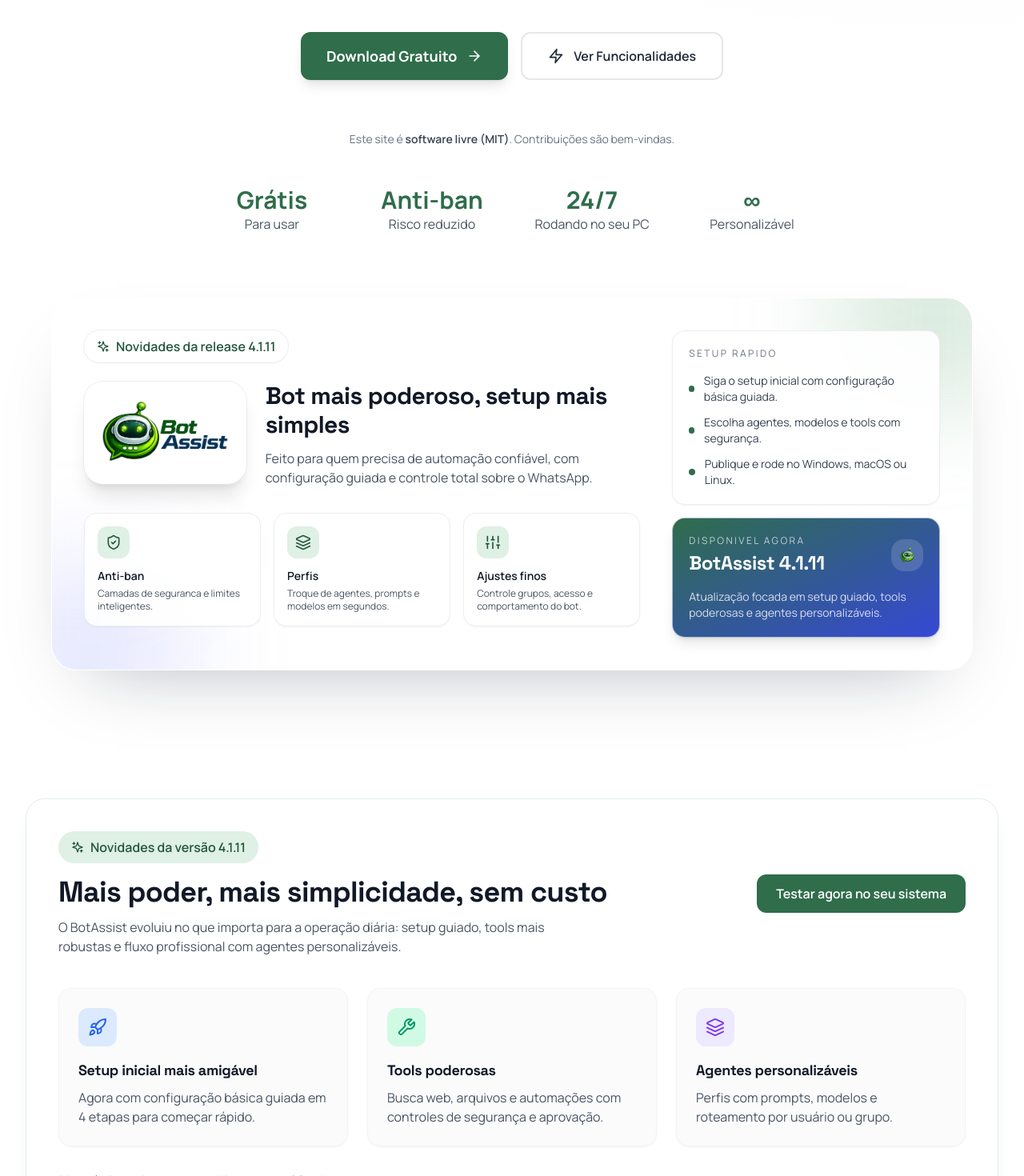
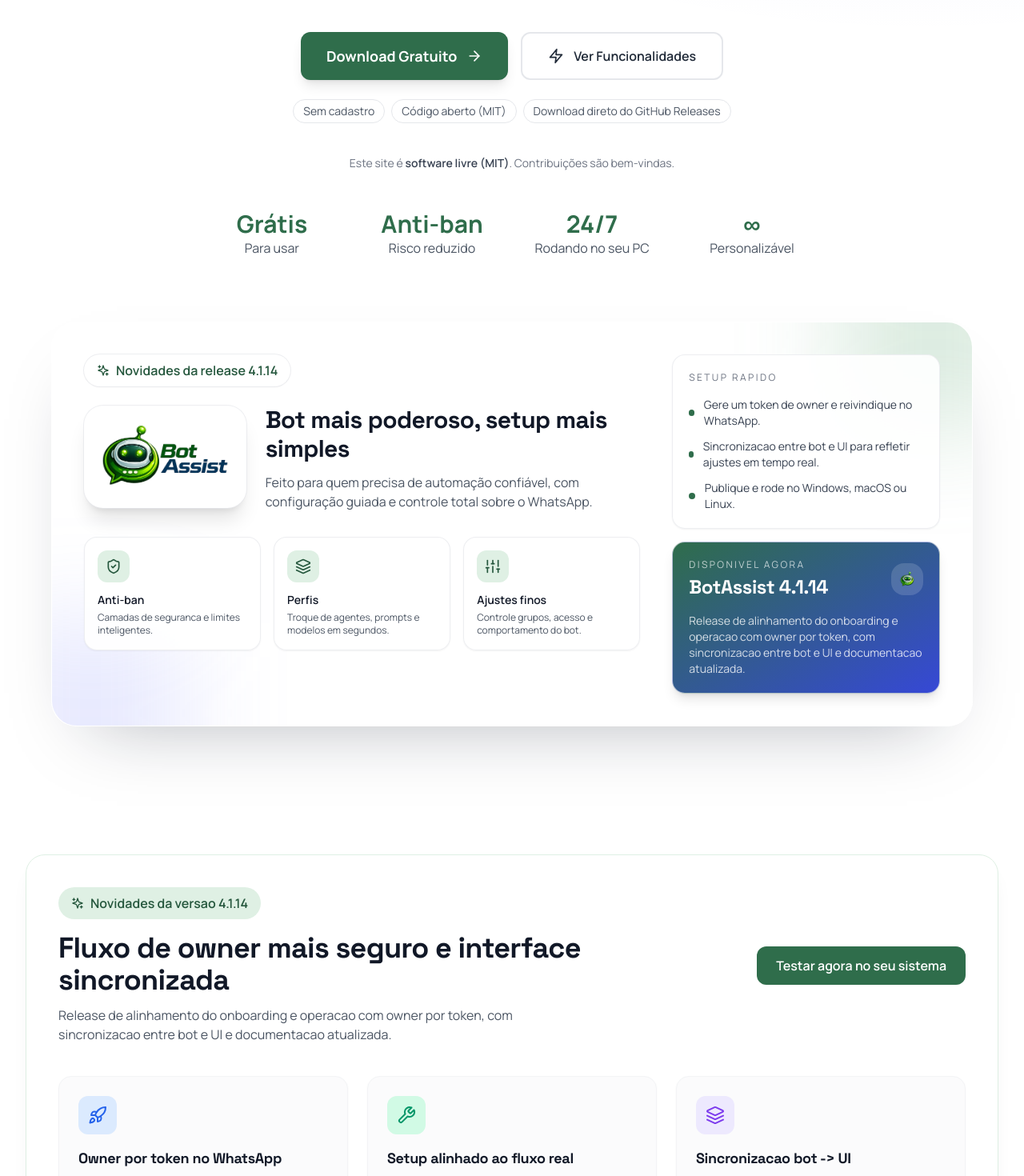
Before and after one commit to N1ghthill/botassist-site, a Next.js app: page / in a window 1280 px wide. Shown: the part 460-1930 px from the top of the page at 80% size. Built offline with nearby package versions, Linux system fonts and the light colour scheme; no server answers.

Commit message:
feat(site): atualizar release para v4.1.14 e melhorar copy de conversao

```diff
--- a/src/components/FAQ.jsx
+++ b/src/components/FAQ.jsx
@@ -4,7 +4,7 @@
 const faqs = [
   {
     question: 'O BotAssist é seguro? Risco de ban?',
-    answer: 'Totalmente seguro! O modo anti-ban garante que o bot só responda quando mencionado e apenas em grupos autorizados. Usamos as melhores práticas recomendadas pela comunidade para evitar bloqueios.',
+    answer: 'O BotAssist foi projetado para reduzir risco com modo anti-ban, allowlists e controles de acesso. Ainda assim, qualquer automação no WhatsApp envolve risco operacional e depende da sua configuração e do uso responsável.',
     icon: Shield
   },
   {
--- a/src/components/Footer.jsx
+++ b/src/components/Footer.jsx
@@ -6,6 +6,7 @@
 const footerLinks = {
   Produto: [
     { label: 'Funcionalidades', href: '/#features' },
+    { label: 'Possibilidades de uso', href: '/#use-cases' },
     { label: 'Como Funciona', href: '/#how-it-works' },
     { label: 'Screenshots', href: '/#screenshots' },
     { label: 'Download', href: '/#download' }
--- a/src/components/Header.jsx
+++ b/src/components/Header.jsx
@@ -9,6 +9,7 @@
   const navItems = [
     { label: 'Novidades', href: '/#release-highlights' },
     { label: 'Funcionalidades', href: '/#features' },
+    { label: 'Possibilidades', href: '/#use-cases' },
     { label: 'Como Funciona', href: '/#how-it-works' },
     { label: 'Screenshots', href: '/#screenshots' },
     { label: 'FAQ', href: '/#faq' },
--- a/src/components/Hero.jsx
+++ b/src/components/Hero.jsx
@@ -1,6 +1,7 @@
 import { Shield, Zap, ArrowRight, ShieldCheck, Layers, Sliders, Sparkles } from 'lucide-react'
 import Link from 'next/link'
 import Image from 'next/image'
+import { releaseMeta } from '../lib/releaseMeta'
 
 export default function Hero() {
   return (
@@ -10,7 +11,7 @@
           {/* Badge */}
           <div className="inline-flex items-center px-4 py-2 rounded-full bg-primary-100 text-primary-700 font-semibold mb-8">
             <Shield className="h-4 w-4 mr-2" />
-            Atualização 4.1.11 • Setup guiado e mais segurança
+            Atualizacao {releaseMeta.version} • {releaseMeta.badge}
           </div>
 
           {/* Main Heading */}
@@ -26,7 +27,7 @@
           </p>
 
           {/* CTA Buttons */}
-          <div className="flex flex-col sm:flex-row gap-4 justify-center mb-16">
+          <div className="flex flex-col sm:flex-row gap-4 justify-center mb-6">
             <Link
               href="/#download"
               className="inline-flex items-center justify-center px-8 py-4 rounded-xl bg-primary-600 text-white font-bold text-lg hover:bg-primary-700 transition-all transform hover:scale-105 shadow-lg hover:shadow-xl focus-ring"
@@ -41,6 +42,12 @@
               <Zap className="mr-3 h-5 w-5" />
               Ver Funcionalidades
             </Link>
+          </div>
+
+          <div className="flex flex-wrap items-center justify-center gap-2 mb-10 text-sm text-gray-600">
+            <span className="inline-flex items-center rounded-full bg-white px-3 py-1 border border-gray-200">Sem cadastro</span>
+            <span className="inline-flex items-center rounded-full bg-white px-3 py-1 border border-gray-200">Código aberto (MIT)</span>
+            <span className="inline-flex items-center rounded-full bg-white px-3 py-1 border border-gray-200">Download direto do GitHub Releases</span>
           </div>
 
           <p className="text-sm text-gray-500 max-w-2xl mx-auto mb-12">
@@ -77,7 +84,7 @@
               <div>
                 <div className="inline-flex items-center gap-2 px-4 py-2 rounded-full bg-white text-primary-700 font-semibold shadow-sm ring-1 ring-gray-200/70">
                   <Sparkles className="h-4 w-4" />
-                  Novidades da release 4.1.11
+                  Novidades da release {releaseMeta.version}
                 </div>
 
                 <div className="mt-6 flex flex-col sm:flex-row gap-6 items-start">
@@ -141,11 +148,11 @@
                   <div className="mt-4 space-y-3 text-sm text-gray-700">
                     <div className="flex items-center gap-3">
                       <span className="h-2 w-2 rounded-full bg-primary-600"></span>
-                      Siga o setup inicial com configuração básica guiada.
+                      Gere um token de owner e reivindique no WhatsApp.
                     </div>
                     <div className="flex items-center gap-3">
                       <span className="h-2 w-2 rounded-full bg-primary-600"></span>
-                      Escolha agentes, modelos e tools com segurança.
+                      Sincronizacao entre bot e UI para refletir ajustes em tempo real.
                     </div>
                     <div className="flex items-center gap-3">
                       <span className="h-2 w-2 rounded-full bg-primary-600"></span>
@@ -158,14 +165,14 @@
                   <div className="flex items-center justify-between">
                     <div>
                       <div className="text-xs uppercase tracking-[0.2em] text-white/70">Disponivel agora</div>
-                      <div className="text-2xl font-bold font-display mt-1">BotAssist 4.1.11</div>
+                      <div className="text-2xl font-bold font-display mt-1">BotAssist {releaseMeta.version}</div>
                     </div>
                     <div className="h-10 w-10 rounded-2xl bg-white/15 flex items-center justify-center">
                       <Image src="/icon.png" alt="BotAssist" width={24} height={24} className="h-6 w-6" />
                     </div>
                   </div>
                   <p className="text-sm text-white/80 mt-4">
-                    Atualização focada em setup guiado, tools poderosas e agentes personalizáveis.
+                    {releaseMeta.summary}
                   </p>
                 </div>
               </div>
--- a/src/components/HowItWorks.jsx
+++ b/src/components/HowItWorks.jsx
@@ -82,7 +82,7 @@
               Pronto para começar?
             </h3>
             <p className="text-gray-600 mb-6">
-              Milhares já estão usando o BotAssist para automatizar suas conversas no WhatsApp
+              Comece grátis e valide no seu próprio fluxo em poucos minutos.
             </p>
             <Link
               href="/#download"
--- a/src/components/ReleaseHighlights.jsx
+++ b/src/components/ReleaseHighlights.jsx
@@ -1,25 +1,26 @@
 import { Sparkles, Wrench, Layers, Rocket } from 'lucide-react'
 import Link from 'next/link'
+import { releaseMeta } from '../lib/releaseMeta'
 
 const highlights = [
   {
     icon: Rocket,
-    title: 'Setup inicial mais amigável',
-    description: 'Agora com configuração básica guiada em 4 etapas para começar rápido.',
+    title: 'Owner por token no WhatsApp',
+    description: 'Defina owner por comando com token temporario para onboarding mais seguro.',
     color: 'text-blue-600',
     bgColor: 'bg-blue-100'
   },
   {
     icon: Wrench,
-    title: 'Tools poderosas',
-    description: 'Busca web, arquivos e automações com controles de segurança e aprovação.',
+    title: 'Setup alinhado ao fluxo real',
+    description: 'Etapa de owner atualizada para o metodo por token no setup inicial.',
     color: 'text-emerald-600',
     bgColor: 'bg-emerald-100'
   },
   {
     icon: Layers,
-    title: 'Agentes personalizáveis',
-    description: 'Perfis com prompts, modelos e roteamento por usuário ou grupo.',
+    title: 'Sincronizacao bot -> UI',
+    description: 'Alteracoes de configuracao feitas pelo bot aparecem automaticamente na interface.',
     color: 'text-violet-600',
     bgColor: 'bg-violet-100'
   }
@@ -34,14 +35,13 @@
             <div>
               <div className="inline-flex items-center gap-2 px-4 py-2 rounded-full bg-primary-100 text-primary-700 font-semibold">
                 <Sparkles className="h-4 w-4" />
-                Novidades da versão 4.1.11
+                Novidades da versao {releaseMeta.version}
               </div>
               <h2 className="text-3xl md:text-4xl font-bold text-gray-900 mt-4">
-                Mais poder, mais simplicidade, sem custo
+                Fluxo de owner mais seguro e interface sincronizada
               </h2>
               <p className="text-gray-600 mt-3 max-w-2xl">
-                O BotAssist evoluiu no que importa para a operação diária: setup guiado, tools mais robustas
-                e fluxo profissional com agentes personalizáveis.
+                {releaseMeta.summary}
               </p>
             </div>
             <div className="flex-shrink-0">
--- a/src/components/Testimonials.jsx
+++ b/src/components/Testimonials.jsx
@@ -6,13 +6,13 @@
       <div className="container mx-auto px-4 sm:px-6 lg:px-8">
         <div className="text-center mb-16">
           <h2 className="text-4xl font-bold text-gray-900 mb-4">
-            Relate problemas e sugestões
+            Suporte e feedback da comunidade
           </h2>
           <p className="text-xl text-gray-600 max-w-2xl mx-auto">
-            O BotAssist é gratuito e evolui com feedback da comunidade. Se algo não funcionar, relate aqui.
+            O BotAssist evolui com feedback real de uso. Se encontrar bug ou tiver sugestão, use os canais abaixo.
           </p>
           <p className="text-sm text-gray-500 max-w-3xl mx-auto mt-4">
-            Não há garantia de suporte individual ou de compatibilidade com todas as máquinas/ambientes. Ainda assim, todo reporte bem detalhado ajuda muito.
+            Projeto gratuito e open source: respostas podem variar, mas relatos bem detalhados aceleram correções.
           </p>
         </div>
 
--- /dev/null
+++ b/src/components/UseCases.jsx
@@ -0,0 +1,72 @@
+import { MessageSquare, Users, Wrench, ArrowRight } from 'lucide-react'
+import Link from 'next/link'
+
+const useCases = [
+  {
+    icon: MessageSquare,
+    title: 'Atendimento inicial',
+    description: 'Exemplo: responder perguntas frequentes, coletar contexto e manter o time livre para casos complexos.',
+    outcome: 'Possivel ganho: menos retrabalho com mensagens repetidas.'
+  },
+  {
+    icon: Users,
+    title: 'Triagem de contatos',
+    description: 'Exemplo: direcionar conversas por perfil de cliente, grupo ou intencao com regras e agentes personalizados.',
+    outcome: 'Possivel ganho: fluxo mais organizado para priorizar respostas.'
+  },
+  {
+    icon: Wrench,
+    title: 'Operação assistida com tools',
+    description: 'Exemplo: usar web, arquivos e automacoes com controle do owner e aprovacao quando necessario.',
+    outcome: 'Possivel ganho: mais autonomia sem abrir mao de seguranca operacional.'
+  }
+]
+
+export default function UseCases() {
+  return (
+    <section id="use-cases" className="py-20 bg-white">
+      <div className="container mx-auto px-4 sm:px-6 lg:px-8">
+        <div className="text-center mb-14">
+          <h2 className="text-4xl font-bold text-gray-900 mb-4">
+            Possibilidades de uso
+          </h2>
+          <p className="text-xl text-gray-600 max-w-3xl mx-auto">
+            Abaixo estao exemplos ilustrativos de como o BotAssist pode ser configurado no WhatsApp.
+          </p>
+        </div>
+
+        <div className="grid grid-cols-1 md:grid-cols-3 gap-8">
+          {useCases.map((item) => {
+            const Icon = item.icon
+            return (
+              <article
+                key={item.title}
+                className="rounded-2xl border border-gray-200 bg-gray-50/70 p-6 shadow-sm"
+              >
+                <div className="h-12 w-12 rounded-xl bg-primary-100 text-primary-700 flex items-center justify-center mb-4">
+                  <Icon className="h-6 w-6" />
+                </div>
+                <h3 className="text-xl font-bold text-gray-900 mb-3">{item.title}</h3>
+                <p className="text-gray-600">{item.description}</p>
+                <p className="mt-4 text-sm font-semibold text-primary-700">{item.outcome}</p>
+              </article>
+            )
+          })}
+        </div>
+
+        <div className="mt-12 rounded-2xl border border-primary-100 bg-primary-50 p-6 text-center">
+          <p className="text-sm text-gray-700">
+            Estes itens sao exemplos e nao representam resultados garantidos.
+          </p>
+          <Link
+            href="/#download"
+            className="mt-4 inline-flex items-center justify-center rounded-xl bg-primary-600 px-6 py-3 text-white font-semibold hover:bg-primary-700 transition-colors focus-ring"
+          >
+            Testar no meu fluxo
+            <ArrowRight className="ml-2 h-4 w-4" />
+          </Link>
+        </div>
+      </div>
+    </section>
+  )
+}
--- /dev/null
+++ b/src/lib/releaseMeta.js
@@ -0,0 +1,7 @@
+export const releaseMeta = {
+  version: '4.1.14',
+  date: '2026-02-11',
+  badge: 'Owner por token e UI sincronizada',
+  summary:
+    'Release de alinhamento do onboarding e operacao com owner por token, com sincronizacao entre bot e UI e documentacao atualizada.'
+}
--- a/src/pages/index.js
+++ b/src/pages/index.js
@@ -3,6 +3,7 @@
 import Hero from '../components/Hero'
 import ReleaseHighlights from '../components/ReleaseHighlights'
 import Features from '../components/Features'
+import UseCases from '../components/UseCases'
 import HowItWorks from '../components/HowItWorks'
 import Screenshots from '../components/Screenshots'
 import Testimonials from '../components/Testimonials'
@@ -33,11 +34,12 @@
           <Hero />
           <ReleaseHighlights />
           <Features />
+          <UseCases />
           <HowItWorks />
           <Screenshots />
-          <Testimonials />
           <FAQ />
           <Download />
+          <Testimonials />
         </main>
         <Footer />
       </div>
```
Also changed, not shown: 2 other files (tests, documents, lock files or other folders).
